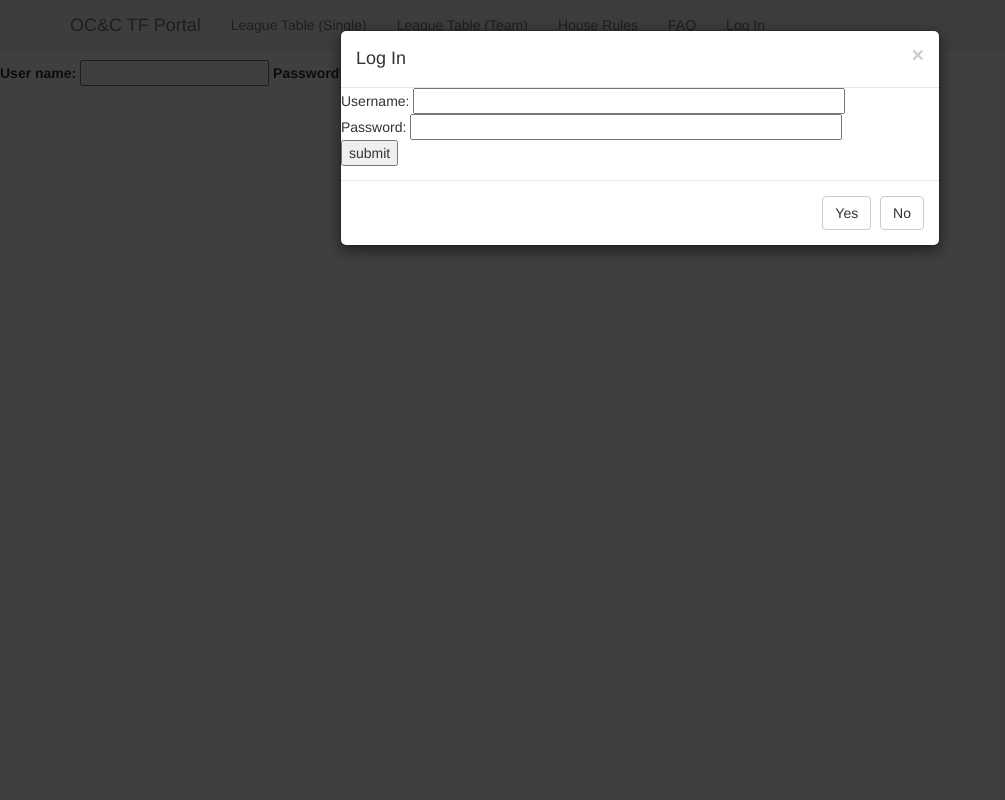
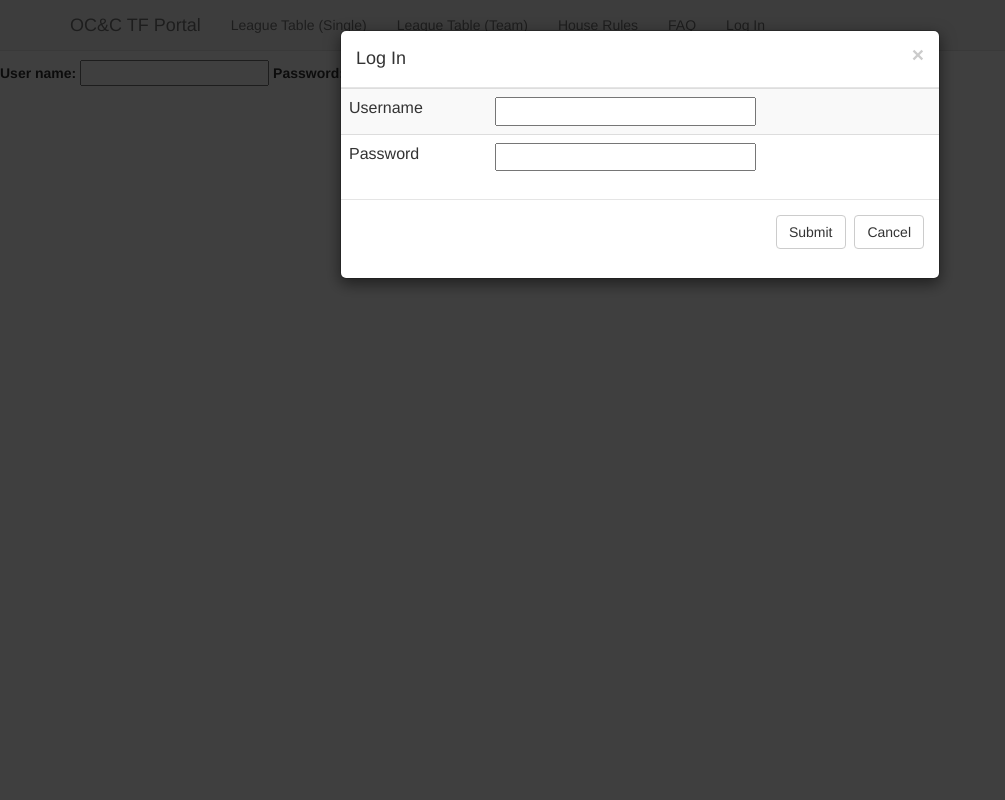
Before and after one commit to phildeutsch/occ_games, a Django app: page /tf/login/ in a window 1280 px wide, after a click on "Log In". Shown: the whole page, without its empty margins (0-1005 px from the left). Run offline with Django 3.2, Linux system fonts and the light colour scheme; parts of the project's set-up code (start-up, migrations or seed data) failed here and were passed over; some libraries are stand-ins or nearby versions.

Commit message:
prettify login

```diff
--- a/tf/templates/tf/base.html
+++ b/tf/templates/tf/base.html
@@ -91,17 +91,30 @@
             </div>
             <form id="login_form" method="post" action="/tf/">
                 {% csrf_token %}
-                Username: <input type="text" name="username" value="" size="50" />
-                <br />
-                Password: <input type="password" name="password" value="" size="50" />
-                <br />
+                <table class="center table table-striped" style="width: 100%; vertical-align: center;">
+                  <tr>
+                      <td>
+                        Username
+                      </td>
+                      <td>
+                        <input type="text" name="username" value="" size="25" />
+                      </td>
+                  </tr>
+                  <tr>
+                      <td>
+                        Password
+                      </td>
+                      <td>
+                        <input type="password" name="password" value="" size="25" />
+                      </td>
+                  </tr>
+                </table>
+            <div class="modal-footer">
+                <input type="submit" class="btn btn-default" value="Submit" />
+                <button type="button" class="btn btn-default" data-dismiss="modal">Cancel</button>
+            </div>
+          </form>
 
-                <input type="submit" value="submit" />
-            </form>
-            <div class="modal-footer">
-                <a class="btn btn-default" href="logout/">Yes</a>
-                <button type="button" class="btn btn-default" data-dismiss="modal">No</button>
-            </div>
         </div>
     </div>
 </div>
```
